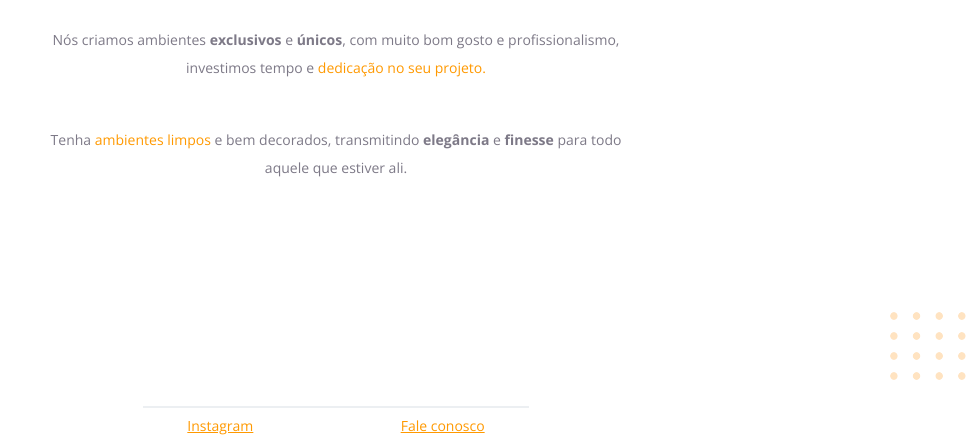
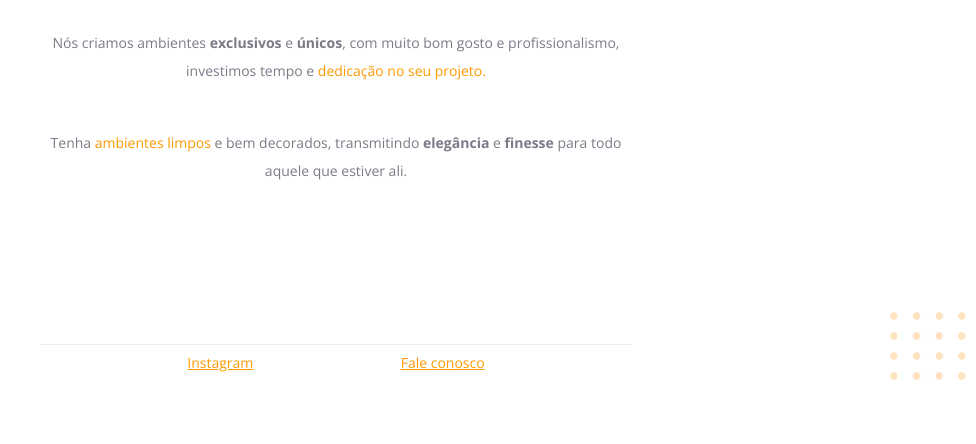
Before and after one commit to BreHideki/Codigo-do-desafio-Fase01, a plain HTML site: page index.html in a window 1280 px wide. Shown: the part 410-854 px from the top of the page, without its empty margins (304-1280 px from the left). After the commit the page ends 800 px from the top, so only its background shows below. Drawn offline with nearby package versions, Linux system fonts and the light colour scheme.

Commit message:
Centralize the content

```diff
--- a/style.css
+++ b/style.css
@@ -5,7 +5,10 @@ body {
   margin: 0;
   text-align: center;
   height: 100vh;
-
+  display: flex;
+  justify-content: center;
+  align-items: center;
+  flex-direction: column;
 }
 
 #hero {
@@ -48,7 +51,7 @@ span, a {
   align-items: center;
   flex-direction: column;
   width: 100vw;
-  height: 20vh;
+  height: 5rem;
 }
 
 #footer {
@@ -57,6 +60,7 @@ span, a {
   display: flex;
   justify-content: space-evenly;
   align-items: center;
+  border-top: 1px solid #ECEFF2;
 
 }
 
@@ -66,14 +70,6 @@ p, #footer {
   line-height: 28px;
 }
 
-.line {
-    width: 30vw;
-    height: 0;
-
-
-    border: 1px solid #ECEFF2;
-}
-
 #balls {
     position: fixed;
     right: 0;
```
